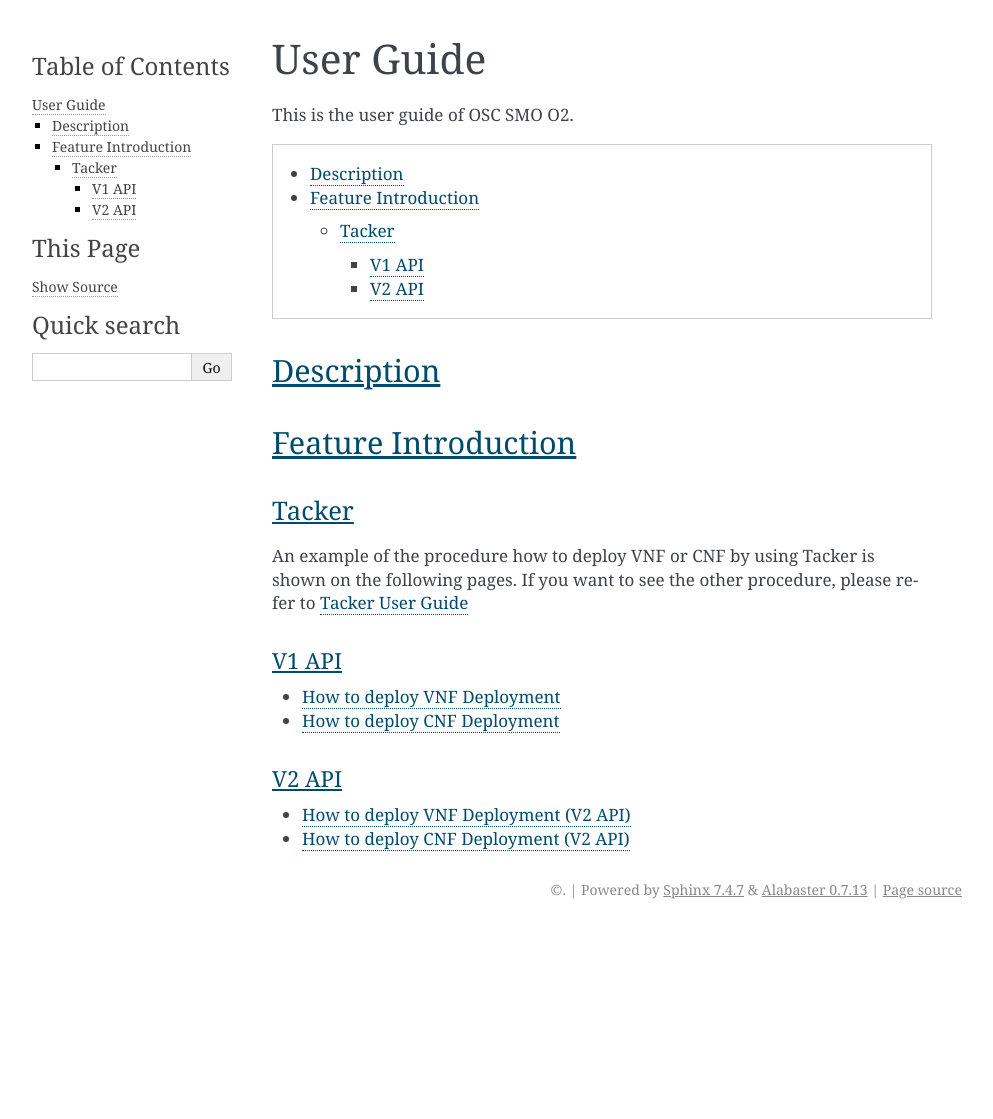
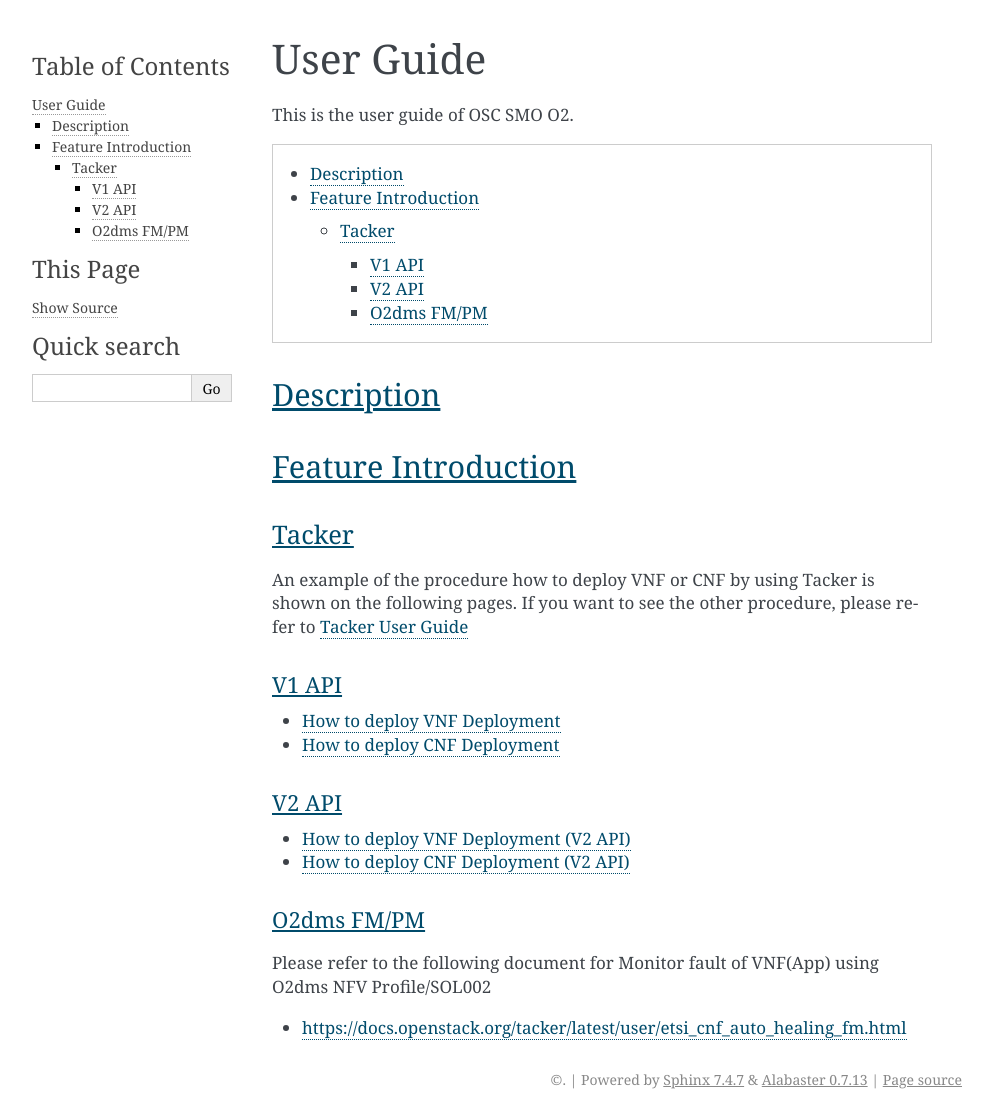
Before and after one commit to o-ran-sc/smo-o2, a Sphinx documentation site: the page built from docs/user-guide.rst, in a window 1280 px wide. Shown: the whole page, without its empty margins (148-1141 px from the left). Built offline with Sphinx 7.4.7, drawn with Linux system fonts in a browser that asks for light colours; before the commit the page ends 929 px from its top, so only the background shows below that.

Commit message:
Add FM procedure using Tacker
Issue-ID: SMO-137
Change-Id: Iea52353eb2eea33c503ad3e2a43160a4175d7cd4
Signed-off-by: Toshiaki Takahashi <ts-takahashi@nec.com>
(cherry picked from commit 7f8191bfd2b398ff835dc18b9ccf5a6dbadfc269)

```diff
--- a/docs/user-guide.rst
+++ b/docs/user-guide.rst
@@ -49,5 +49,14 @@
    tacker-user-guide-vnf-v2.rst
    tacker-user-guide-cnf-v2.rst
 
+O2dms FM/PM
+"""""""""""
+Please refer to the following document for Monitor fault of VNF(App)
+using O2dms NFV Profile/SOL002
+
+.. toctree::
+   :maxdepth: 1
+
+   https://docs.openstack.org/tacker/latest/user/etsi_cnf_auto_healing_fm.html
 
 .. _Tacker User Guide: https://docs.openstack.org/tacker/latest/user/index.html
```
